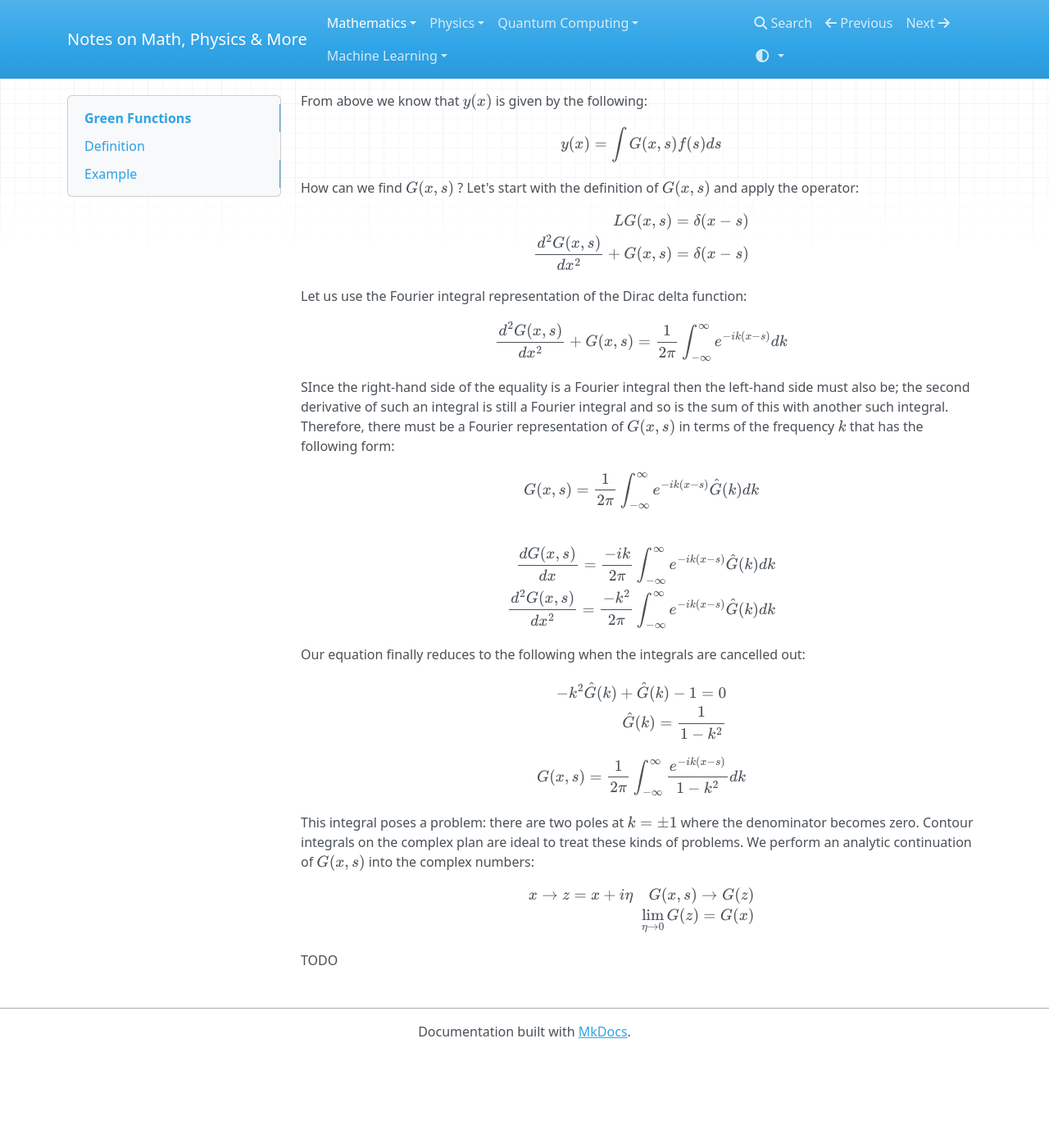
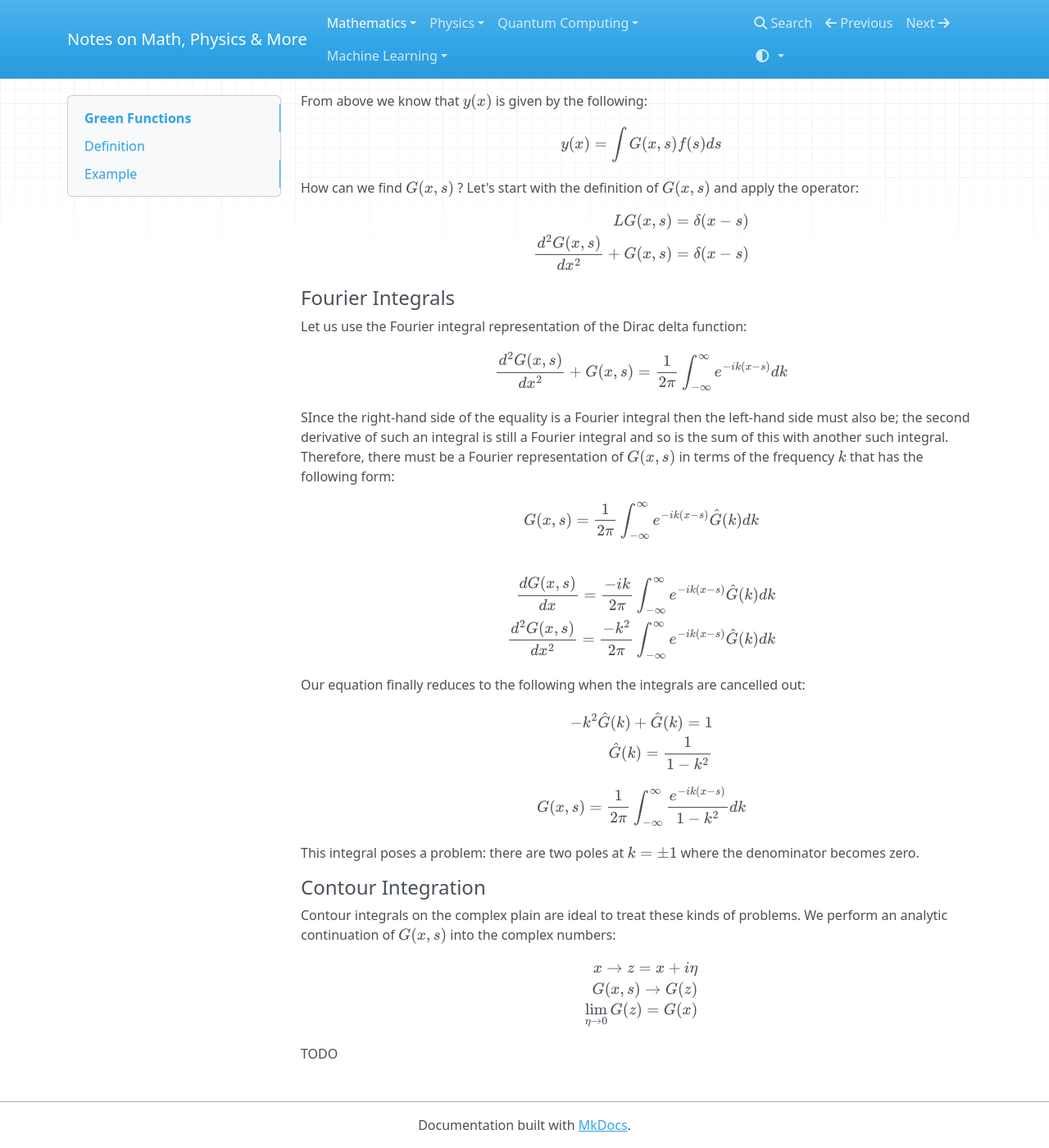
Before and after one commit to boonware/notes, an MkDocs documentation site: the page built from docs/greens_functions/intro.md, in a window 1280 px wide and 1400 px high, scrolled down 935 px. Shown: the whole window at 82% size. Built offline with MkDocs 1.6.1, drawn with Linux system fonts in a browser that asks for light colours; nearby versions of some CDN libraries; before the commit the page ends 2221 px from its top, so only the background shows below that.

Commit message:
complex analysis

```diff
--- a/docs/greens_functions/intro.md
+++ b/docs/greens_functions/intro.md
@@ -63,6 +63,8 @@ $$
     \end{align*}
 $$
 
+#### Fourier Integrals
+
 Let us use the Fourier integral representation of the Dirac delta function:
 
 $$
@@ -87,7 +89,7 @@ Our equation finally reduces to the following when the integrals are cancelled o
 
 $$
     \begin{align*}
-        -k^2\hat{G}(k) + \hat{G}(k) - 1 = 0 \\
+        -k^2\hat{G}(k) + \hat{G}(k) = 1 \\
         \hat{G}(k) = \frac{1}{1 - k^2}
     \end{align*}
 $$
@@ -96,12 +98,17 @@ $$
      G(x, s) = \frac{1}{2 \pi} \int_{-\infty}^{\infty} \frac{e^{-ik(x - s)}}{1 - k^2} dk
 $$
 
-This integral poses a problem: there are two poles at $k = \pm1$ where the denominator becomes zero. Contour integrals on the complex plan are ideal to treat these kinds of problems. We perform an analytic continuation of $G(x,s)$ into the complex numbers:
+This integral poses a problem: there are two poles at $k = \pm1$ where the denominator becomes zero.
+
+#### Contour Integration
+
+Contour integrals on the complex plain are ideal to treat these kinds of problems. We perform an analytic continuation of $G(x,s)$ into the complex numbers:
 
 $$
     \begin{align*}
-        x \to z = x + i \eta \quad G(x,s) \to G(z) \\
-         \lim_{\eta \to 0} G(z) = G(x) \\
+        x \to z = x + i \eta \\
+        G(x,s) \to G(z) \\
+        \lim_{\eta \to 0} G(z) = G(x) \\
     \end{align*}
 $$
 
--- a/mkdocs.yml
+++ b/mkdocs.yml
@@ -35,6 +35,7 @@ nav:
 
     - Complex Analysis:
       - Complex Numbers: complex_analysis/complex_numbers.md
+      - Complex Derivative: complex_analysis/complex_derivative.md
       - Contour Integration: complex_analysis/contour_integration.md
 
     - Group Theory:
```
Also changed, not shown: docs/complex_analysis/complex_derivative.md (added, +48 -0 lines), docs/complex_analysis/complex_numbers.md (+0 -13 lines), docs/complex_analysis/contour_integration.md (+36 -1 lines).
